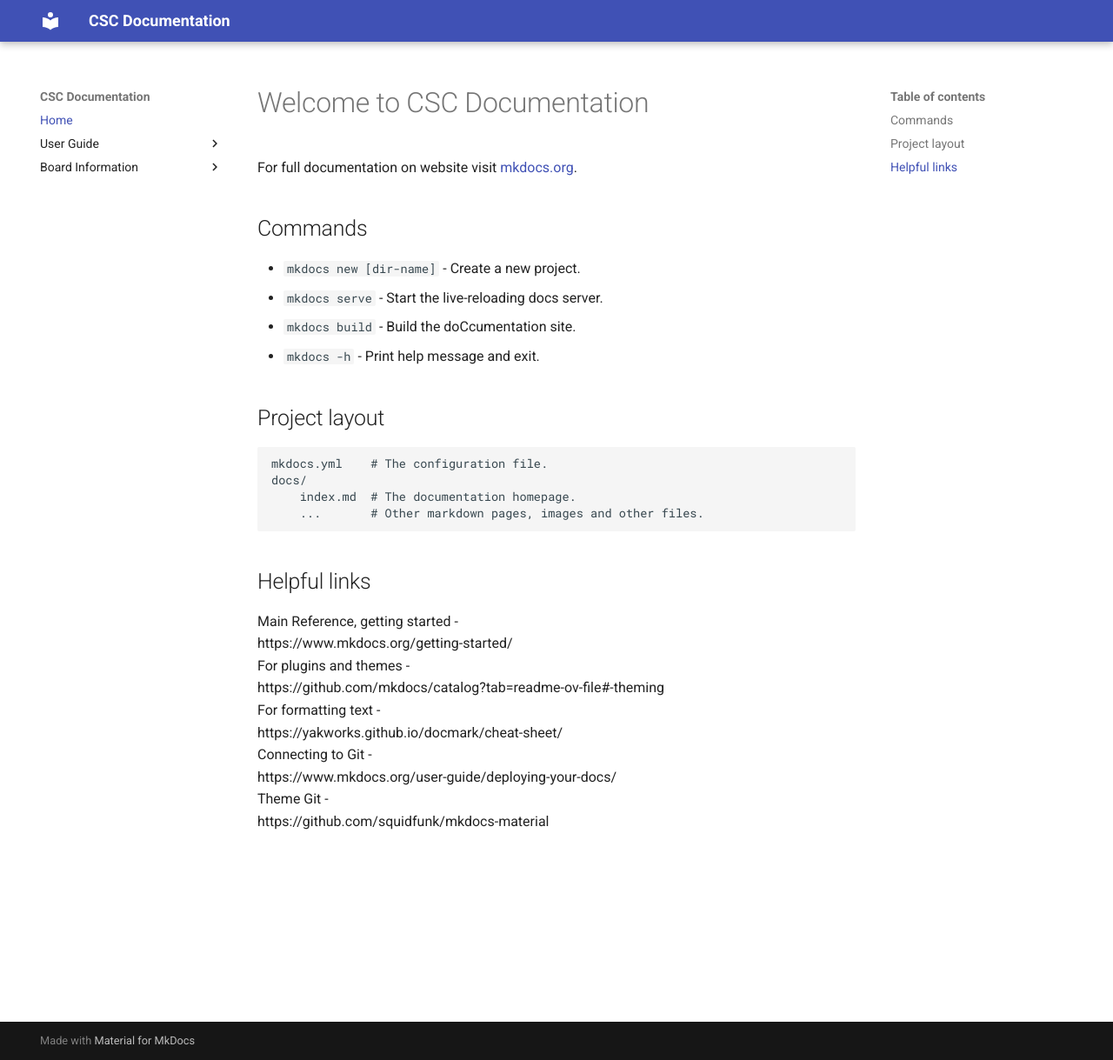
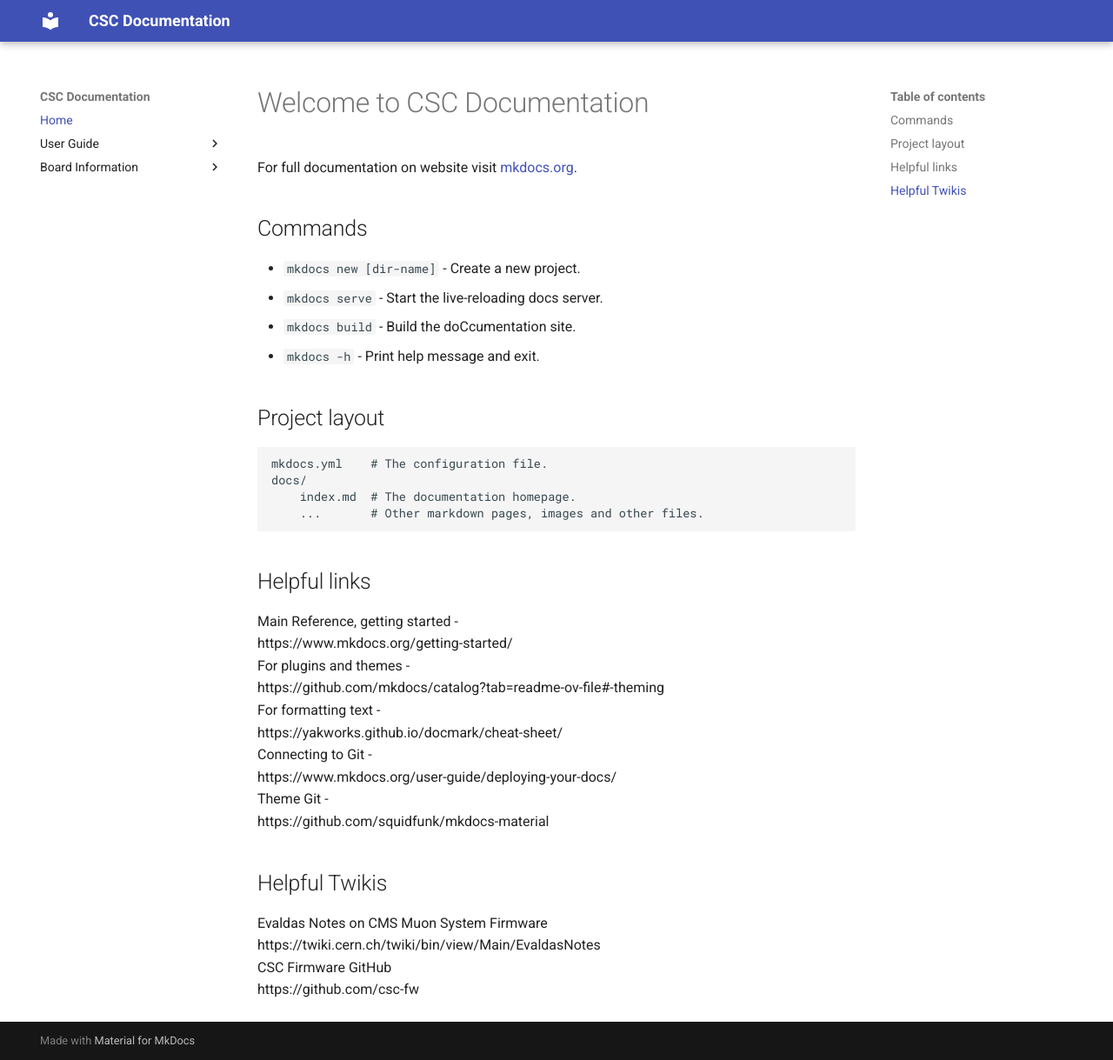
Before and after one commit to sarahdouglass/csc-repo, an MkDocs documentation site: the page built from docs/index.md, in a window 1280 px wide and 1219 px high. Shown: the whole window at 87% size. Built offline with MkDocs 1.6.1 and Material for MkDocs 9.7.7, drawn with Linux system fonts in a browser that asks for light colours.

Commit message:
helpful links

```diff
--- a/docs/index.md
+++ b/docs/index.md
@@ -27,3 +27,9 @@ Connecting to Git -
 https://www.mkdocs.org/user-guide/deploying-your-docs/
 Theme Git -
 https://github.com/squidfunk/mkdocs-material
+
+## Helpful Twikis
+Evaldas Notes on CMS Muon System Firmware
+https://twiki.cern.ch/twiki/bin/view/Main/EvaldasNotes
+CSC Firmware GitHub
+https://github.com/csc-fw
--- a/mkdocs.yml
+++ b/mkdocs.yml
@@ -13,10 +13,15 @@ nav:
 markdown_extensions:
   - attr_list
   - md_in_html
+  - admonition
+  - pymdownx.details
+  - pymdownx.superfences
 
 plugins:
   - glightbox
 
 theme:
   name: material
-  palette: slate
+  icon:
+    admonition:
+    note: octicons/alert-16
```
Also changed, not shown: docs/run.md (+5 -2 lines).
